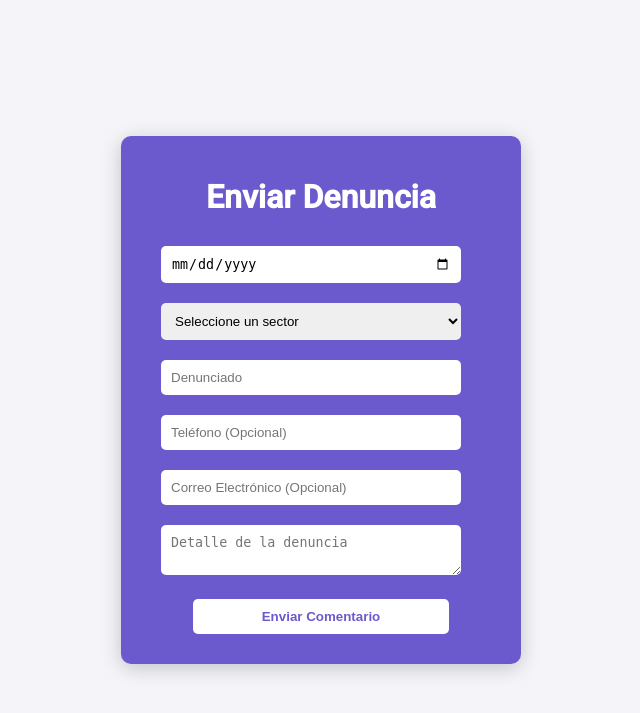
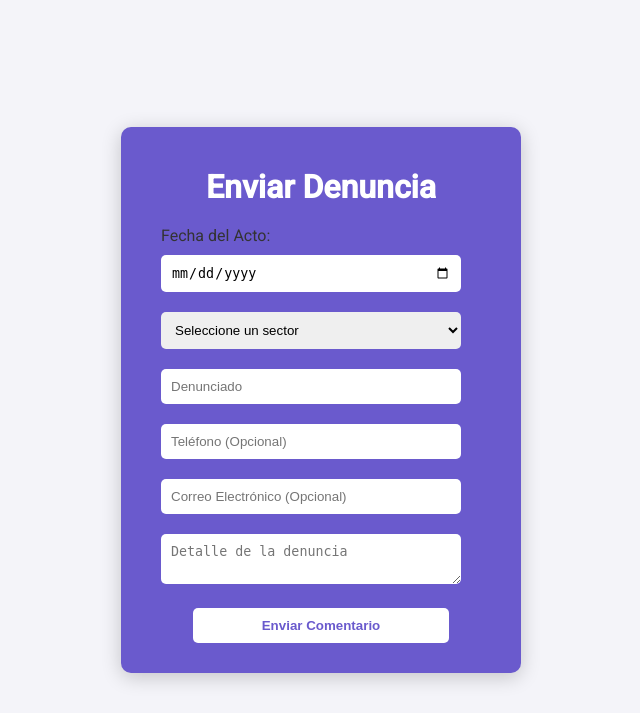
Before and after one commit to gabrielaranda8/ComentariosAnonimos, a Flask app: page /comment in a window 1280 px wide. Shown: the top 713 px of the page, without its empty margins (319-959 px from the left). Run offline with Flask 3, Linux system fonts and the light colour scheme; the visitor is signed in with stand-in values (Sample User, id 1).

Commit message:
agrego id fecha del acto

```diff
--- a/templates/comment.html
+++ b/templates/comment.html
@@ -59,6 +59,7 @@
         <h1>Enviar Denuncia</h1>
         <form method="POST" action="/comment">
             <!-- Fecha del Acto -->
+            <label for="fecha">Fecha del Acto:</label>
             <input type="date" name="fecha" required max="" id="fecha">
 
             <!-- Sector -->
```
